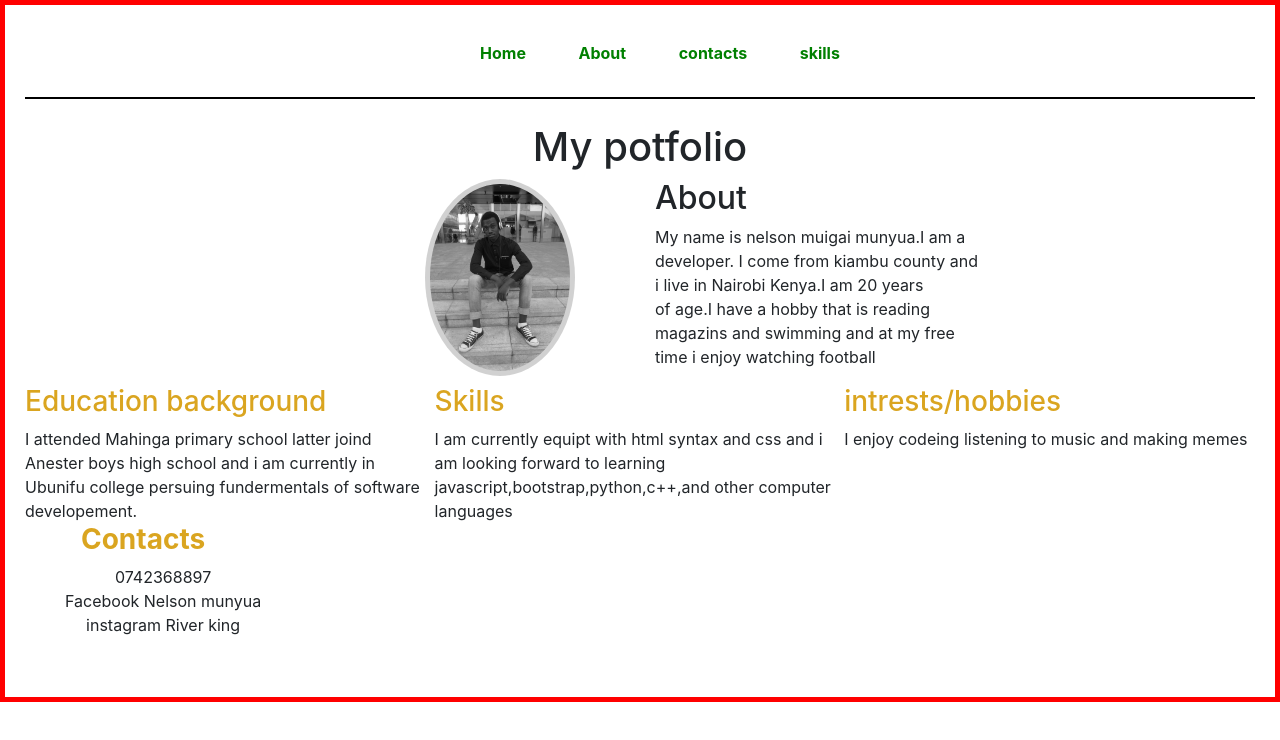
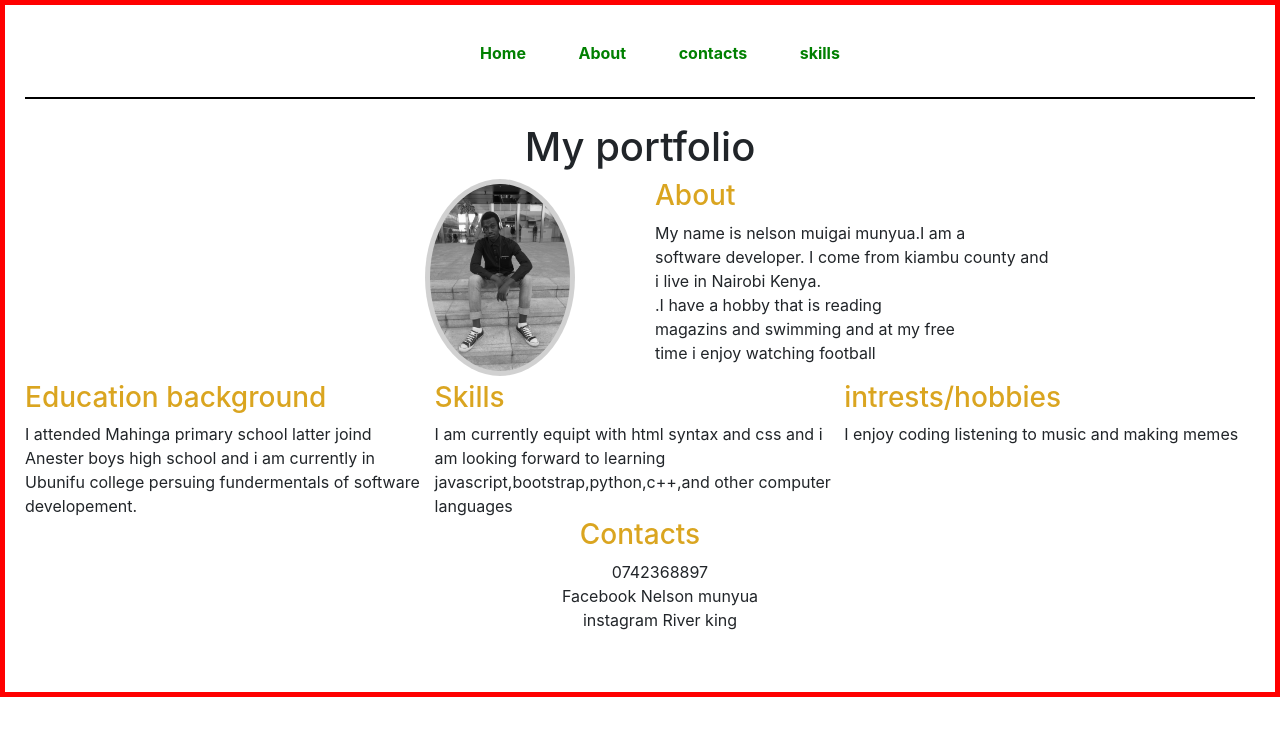
Before and after one commit to nel850/my-potfolio-phase2, a plain HTML site: page index.html in a window 1280 px wide. Drawn offline with Linux system fonts and the light colour scheme.

Commit message:
pushed contscts to the center

```diff
--- a/css/style.css
+++ b/css/style.css
@@ -83,3 +83,7 @@ img:hover{
 .conta{
     list-style: none;
 }
+
+ul,li{
+    text-align: center;
+}
--- a/index.html
+++ b/index.html
@@ -10,19 +10,20 @@
     <link rel="stylesheet" href="css/bootstrap.min.css">
 </head>
 <body>
-
+<div class="nav-menu-warning">
   <nav id="nav-menu">
     <ul>
         <li><a href="index">Home</a></li>
-
-  <li><a href="about">About</a></li>
+        <li><a href="about">About</a></li>
         <li><a href="contacts">contacts</a></li>
         <li><a href="skills">skills</a></li>
     </ul>
+    </div>
+    </nav>
 </nav>
 <div class="container-fluid">
     <br>
-    <h1>My potfolio</h1>
+    <h1>My portfolio</h1>
     <div class="row">
 
  <div class="col-6">
@@ -31,10 +32,9 @@
     <br>
     <div class="col-6">
    <div id ="about">
-     <h2>About</h2>
-       <p> My name is nelson muigai munyua.I am a <br> developer.
-        I come from kiambu county and<br> i live in Nairobi Kenya.I am
-        20 years<br> of age.I have a hobby that is reading<br> magazins and
+     <h3>About</h3>
+       <p> My name is nelson muigai munyua.I am a <br>software developer.
+        I come from kiambu county and<br> i live in Nairobi Kenya.<br>.I have a hobby that is reading<br> magazins and
         swimming and at my free<br> time i enjoy watching football</p>
    </div>
    </div>
@@ -66,24 +66,27 @@
      <br>
   <div class="block">
      <h3>intrests/hobbies</h3>
-      I enjoy codeing listening to
+      I enjoy coding listening to
          music and making memes
 
 
 </div>
     <br>
      <br>
+     <div class="col align-items-center">
+
     <div id="contacts">
 
-        <h3><strong>Contacts</strong></h3>
+        <h3>Contacts</h3>
         <ul class="conta">
 
-        <li>0742368897</li>
-        <li>Facebook Nelson munyua</li>
-        <li>instagram River king</li>
+                       <li>0742368897</li>
+                      <li>Facebook Nelson munyua</li>
+                     <li>instagram River king</li>
         </ul>
     </div>
     </div>
+      </div>
     <br>
     <footer>
 
```
